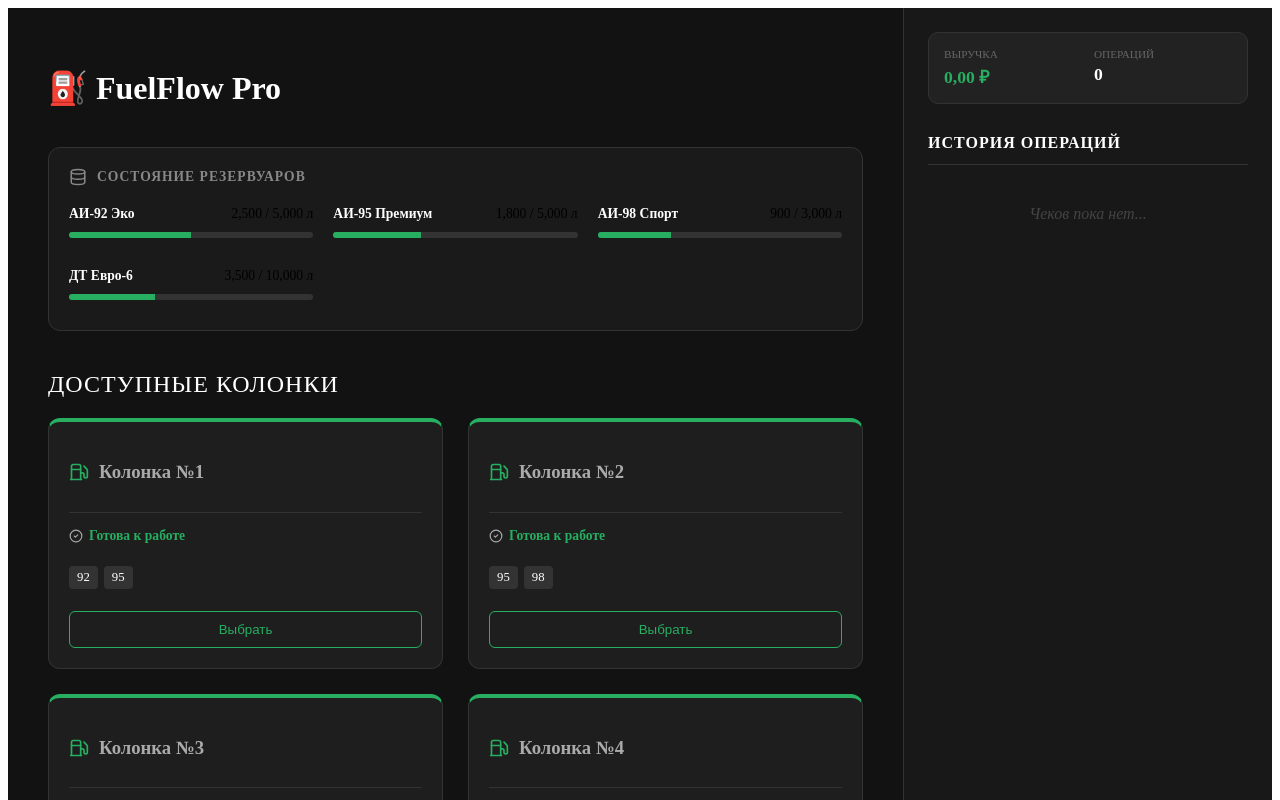
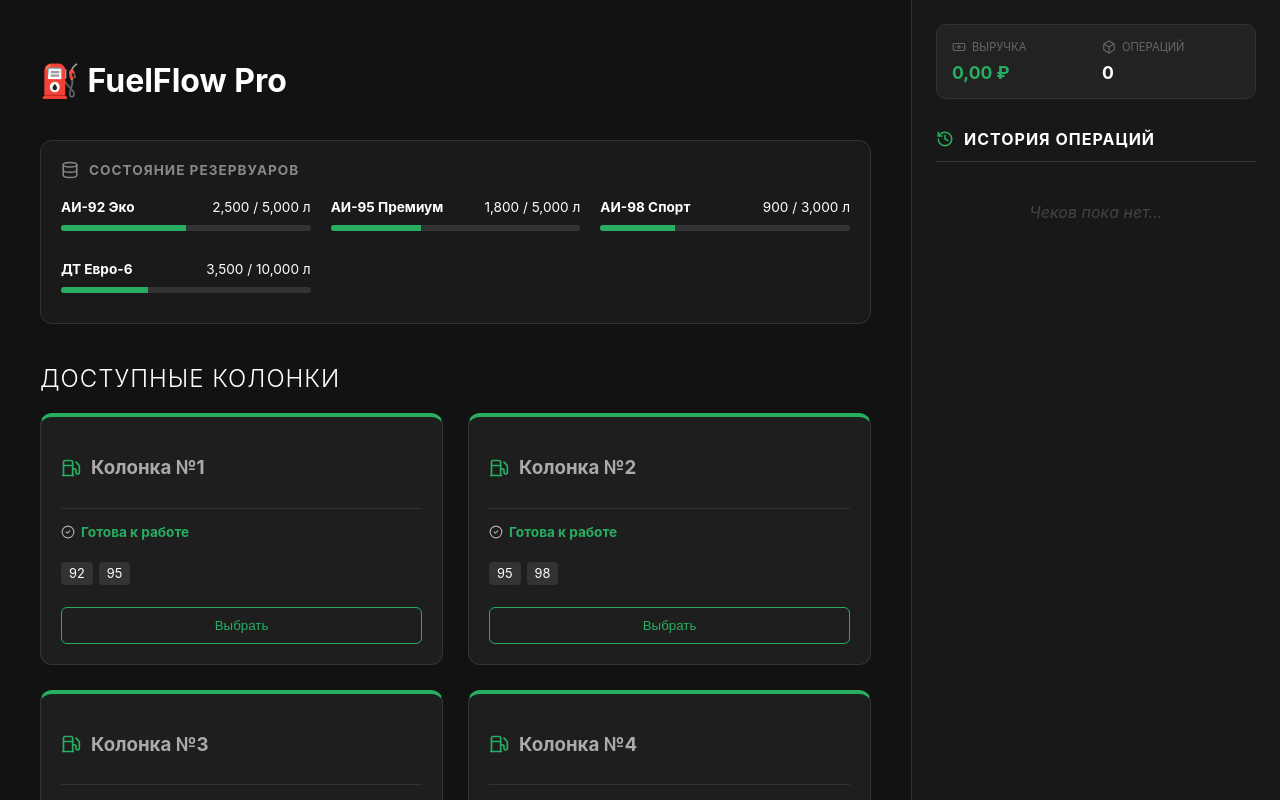
Before and after one commit to Nix38joy/fuel-flow-pro, a React (Vite) app: page / in a window 1280 px wide. Shown: the top 800 px of the page. Built offline with nearby package versions, Linux system fonts and the light colour scheme.

Commit message:
chore: update typography and refactor order history layout

```diff
--- a/index.html
+++ b/index.html
@@ -5,6 +5,10 @@
     <link rel="icon" type="image/svg+xml" href="/vite.svg" />
     <meta name="viewport" content="width=device-width, initial-scale=1.0" />
     <title>fuelflow-pro</title>
+    <link rel="preconnect" href="https://fonts.googleapis.com">
+<link rel="preconnect" href="https://fonts.gstatic.com" crossorigin>
+<link href="https://fonts.googleapis.com" rel="stylesheet">
+
   </head>
   <body>
     <div id="root"></div>
--- /dev/null
+++ b/src/index.css
@@ -0,0 +1,11 @@
+@import url('https://fonts.googleapis.com');
+
+:root {
+  font-family: 'Inter', system-ui, -apple-system, sans-serif;
+}
+
+body {
+  margin: 0;
+  background-color: #121212;
+  color: #fff;
+}
--- a/src/main.tsx
+++ b/src/main.tsx
@@ -1,6 +1,7 @@
 import { StrictMode } from 'react'
 import { createRoot } from 'react-dom/client'
 import App from './App.tsx'
+import './index.css';
 
 createRoot(document.getElementById('root')!).render(
   <StrictMode>
--- a/src/widgets/order-history/OrderHistory.module.css
+++ b/src/widgets/order-history/OrderHistory.module.css
@@ -110,3 +110,28 @@
 .statItem:first-child .statValue {
   color: #27ae60;
 }
+
+.titleWrapper {
+  display: flex;
+  align-items: center;
+  gap: 10px;
+  color: #888;
+  margin-bottom: 24px;
+  border-bottom: 1px solid #333;
+  padding-bottom: 12px;
+}
+
+.title {
+  margin: 0;
+  font-size: 1rem;
+  text-transform: uppercase;
+  letter-spacing: 1px;
+}
+
+.statHeader {
+  display: flex;
+  align-items: center;
+  gap: 6px;
+  color: #666;
+  margin-bottom: 4px;
+}
--- a/src/widgets/order-history/OrderHistory.tsx
+++ b/src/widgets/order-history/OrderHistory.tsx
@@ -1,18 +1,15 @@
 import { useFuelStore } from '@/app/providers/store';
 import { motion, AnimatePresence } from 'framer-motion';
+import { History, Banknote, Box, Receipt } from 'lucide-react';
 import styles from './OrderHistory.module.css';
 
-
 export const OrderHistory = () => {
-
   const orders = useFuelStore((state) => state.orders);
 
-  // 1. Фильтруем только успешно завершенные заказы
   const completedOrders = orders
     .filter((order) => order.status === 'completed')
     .sort((a, b) => b.createdAt - a.createdAt);
 
-  // 2. Считаем общую выручку (бизнес-логика прямо в компоненте)
   const totalRevenue = completedOrders.reduce(
     (sum, order) => sum + order.totalPrice,
     0
@@ -20,21 +17,47 @@
 
   return (
     <aside className={styles.sidebar}>
-      {/* Блок статистики (Dashboard Stats) */}
       <div className={styles.stats}>
         <div className={styles.statItem}>
+          <div className={styles.statHeader}>
+            <Banknote size={14} />
             <span className={styles.statLabel}>Выручка</span>
+          </div>
           <span className={styles.statValue}>
             {totalRevenue.toLocaleString('ru-RU', { minimumFractionDigits: 2 })} ₽
           </span>
         </div>
         <div className={styles.statItem}>
+          <div className={styles.statHeader}>
+            <Box size={14} />
             <span className={styles.statLabel}>Операций</span>
+          </div>
           <span className={styles.statValue}>{completedOrders.length}</span>
         </div>
       </div>
 
-      <h2 className={styles.title}>История операций</h2>
+      {/* НАЧАЛО БЛОКА ЗАГОЛОВКА */}
+<div style={{
+  display: 'flex',
+  alignItems: 'center',
+  gap: '10px',
+  marginBottom: '20px',
+  borderBottom: '1px solid #333',
+  paddingBottom: '12px'
+}}>
+  <History size={18} color="#27ae60" />
+  <h2 style={{
+    margin: 0,
+    color: '#fff',
+    fontSize: '1rem',
+    textTransform: 'uppercase',
+    letterSpacing: '1px'
+  }}>
+    История операций
+  </h2>
+</div>
+{/* КОНЕЦ БЛОКА ЗАГОЛОВКА */}
+
 
       <div className={styles.list}>
         <AnimatePresence initial={false}>
@@ -44,24 +67,20 @@
             completedOrders.map((order) => (
               <motion.div
                 key={order.id}
-              layout // Магия: плавно двигает соседей
-               initial={{ opacity: 0, x: 50, scale: 0.9 }} // Появление
-               animate={{ opacity: 1, x: 0, scale: 1 }}    // Финал
-               exit={{ opacity: 0, scale: 0.5 }}           // Уход (на будущее)
-               transition={{
-                 type: 'spring',
-                 stiffness: 400,
-                damping: 30
-               }}
+                layout
+                initial={{ opacity: 0, x: 50, scale: 0.9 }}
+                animate={{ opacity: 1, x: 0, scale: 1 }}
+                exit={{ opacity: 0, scale: 0.5 }}
+                transition={{ type: 'spring', stiffness: 400, damping: 30 }}
                 className={styles.card}
               >
                 <div className={styles.header}>
+                  <div style={{ display: 'flex', alignItems: 'center', gap: '4px' }}>
+                    <Receipt size={12} color="#666" />
                     <span className={styles.pump}>Колонка №{order.pumpId.replace('p', '')}</span>
+                  </div>
                   <span className={styles.time}>
-                  {new Date(order.createdAt).toLocaleTimeString([], {
-                    hour: '2-digit',
-                    minute: '2-digit'
-                  })}
+                    {new Date(order.createdAt).toLocaleTimeString([], { hour: '2-digit', minute: '2-digit' })}
                   </span>
                 </div>
 
@@ -72,9 +91,7 @@
 
                 <div className={styles.footer}>
                   <span>Итого:</span>
-                <span className={styles.total}>
-                  {order.totalPrice.toFixed(2)} ₽
-                </span>
+                  <span className={styles.total}>{order.totalPrice.toFixed(2)} ₽</span>
                 </div>
               </motion.div>
             ))
```
Lines whose indentation alone changed are shown as unchanged.
